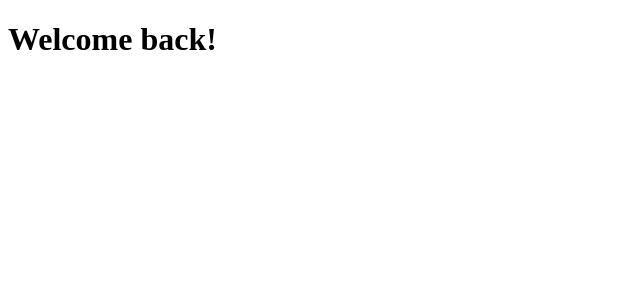
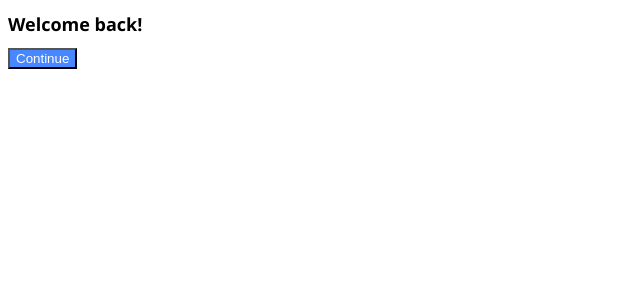
Before and after one commit to procendp/practiceReact, a React (Create React App) app in the folder react-for-me/: page / in a window 1280 px wide. Shown: the top 300 px of the page, without its empty margins (0-640 px from the left). Built offline with nearby package versions, Linux system fonts and the light colour scheme.

Commit message:
made module to use class module

```diff
--- a/react-for-me/package.json
+++ b/react-for-me/package.json
@@ -6,6 +6,7 @@
     "@testing-library/jest-dom": "^5.17.0",
     "@testing-library/react": "^13.4.0",
     "@testing-library/user-event": "^13.5.0",
+    "prop-types": "^15.8.1",
     "react": "^18.3.1",
     "react-dom": "^18.3.1",
     "react-scripts": "5.0.1",
--- a/react-for-me/src/App.js
+++ b/react-for-me/src/App.js
@@ -1,7 +1,11 @@
+import Button from "./Button";
+import styles from "./App.module.css";
+
 function App() {
   return (
     <div>
-      <h1>Welcome back!</h1>
+      <h1 className={styles.title}>Welcome back!</h1>
+      <Button text={"Continue"} />
     </div>
   );
 }
--- /dev/null
+++ b/react-for-me/src/App.module.css
@@ -0,0 +1,4 @@
+.title {
+  font-family: "Segoe UI", Tahoma, Geneva, Verdana, sans-serif;
+  font-size: 18px;
+}
--- /dev/null
+++ b/react-for-me/src/Button.js
@@ -0,0 +1,12 @@
+import PropTypes from "prop-types";
+import styles from "./Button.module.css";
+
+function Button({ text }) {
+  return <button className={styles.btn}>{text}</button>;
+}
+
+Button.prototype = {
+  text: PropTypes.string.isRequired,
+};
+
+export default Button;
--- /dev/null
+++ b/react-for-me/src/Button.module.css
@@ -0,0 +1,4 @@
+.btn {
+  color: white;
+  background-color: rgb(71, 135, 255);
+}
```
Also changed, not shown: 1 other file (tests, documents, lock files or other folders).
